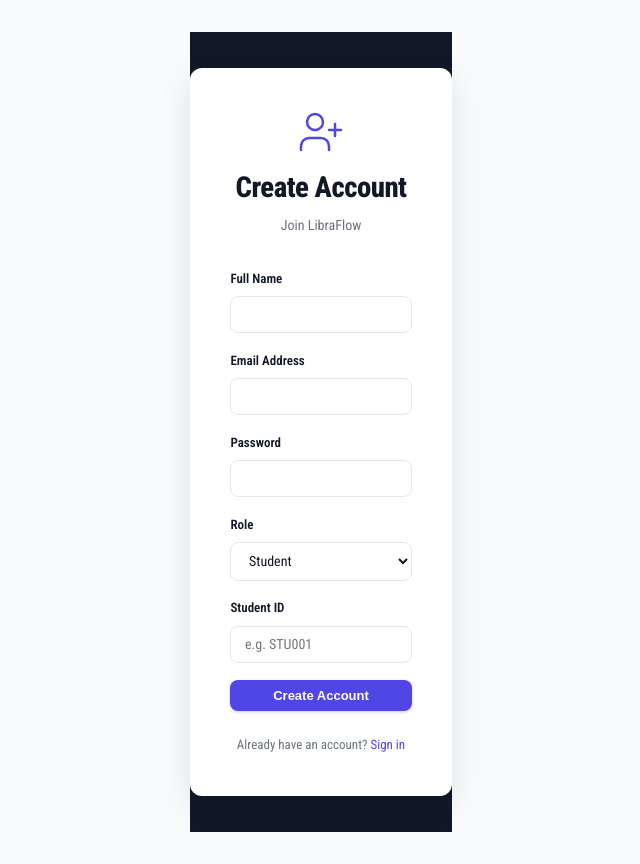
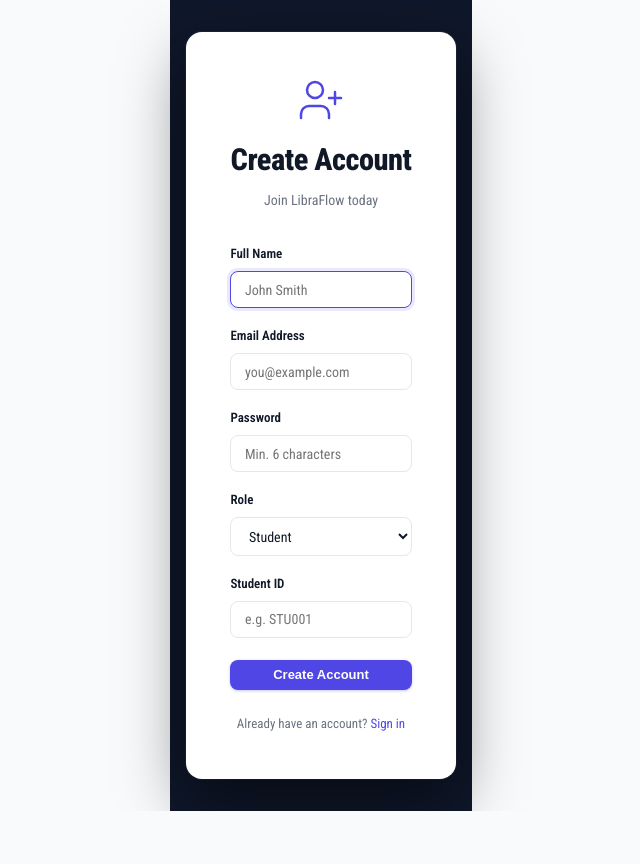
Before and after one commit to Aryankanani1/LibraFlow, a Flask app: page /register in a window 1280 px wide. Shown: the whole page, without its empty margins (319-959 px from the left). After the commit the page ends 811 px from the top, so only its background shows below. Run offline with Flask 3, Linux system fonts and the light colour scheme.

Commit message:
ui: fix auth pages — full screen background, wider card, dark flash messages

```diff
--- a/static/css/style.css
+++ b/static/css/style.css
@@ -334,28 +334,50 @@ a:hover { text-decoration: underline; }
 
 /* ── Auth pages ───────────────────────────────────────────────────────── */
 .auth-wrapper {
-  min-height: 100vh; display: flex;
-  align-items: center; justify-content: center;
-  background: #111827;
+  min-height: 100vh;
+  display: flex;
+  flex-direction: column;
+  align-items: center;
+  justify-content: center;
+  background: #0f172a;
+  padding: 2rem 1rem;
+  /* break out of main-content padding */
+  margin: -2rem -1.75rem;
+  gap: .75rem;
 }
+.auth-flash {
+  width: 100%;
+  max-width: 460px;
+}
+.auth-flash .alert {
+  background: rgba(255,255,255,.07);
+  border: 1px solid rgba(255,255,255,.12);
+  border-left: 3px solid rgba(255,255,255,.3);
+  color: #e2e8f0;
+}
+.auth-flash .alert-success { border-left-color: #4ade80; }
+.auth-flash .alert-danger  { border-left-color: #f87171; }
+.auth-flash .alert-warning { border-left-color: #fbbf24; }
 .auth-card {
-  background: var(--surface); border-radius: var(--radius-lg);
-  padding: 2.5rem; width: 100%; max-width: 430px;
-  box-shadow: var(--shadow-lg);
+  background: var(--surface);
+  border-radius: 16px;
+  padding: 2.75rem;
+  width: 100%;
+  max-width: 460px;
+  box-shadow: 0 24px 64px rgba(0,0,0,.5), 0 0 0 1px rgba(255,255,255,.06);
 }
 .auth-header { text-align: center; margin-bottom: 2rem; }
-.auth-icon   { font-size: 3rem; display: flex; justify-content: center; margin-bottom: .5rem; }
-.auth-header h1 { font-size: 1.8rem; font-weight: 800; margin: .5rem 0 .25rem; letter-spacing: -.5px; }
-.auth-header p  { color: var(--muted); }
+.auth-icon   { display: flex; justify-content: center; margin-bottom: .75rem; }
+.auth-header h1 { font-size: 1.9rem; font-weight: 800; margin: .25rem 0 .3rem; letter-spacing: -.5px; color: var(--text); }
+.auth-header p  { color: var(--muted); font-size: 14px; }
+.auth-divider {
+  display: flex; align-items: center; gap: .75rem;
+  margin: 1.5rem 0; color: var(--muted); font-size: 12px;
+}
+.auth-divider::before, .auth-divider::after {
+  content: ''; flex: 1; height: 1px; background: var(--border);
+}
 .auth-footer { text-align: center; margin-top: 1.5rem; color: var(--muted); font-size: 13px; }
-.demo-credentials {
-  margin-top: 1.25rem; padding: 1rem; background: var(--bg);
-  border-radius: var(--radius); font-size: 12px; color: var(--muted);
-  border: 1px dashed var(--border);
-}
-.demo-credentials p { margin-bottom: .3rem; }
-.demo-credentials strong { color: var(--text); }
-.demo-credentials code { background: #e2e8f0; padding: 1px 6px; border-radius: 4px; font-size: 11px; }
 
 /* ── Filter tabs ──────────────────────────────────────────────────────── */
 .filter-tabs { display: flex; gap: .4rem; margin-bottom: 1.1rem; flex-wrap: wrap; }
@@ -412,4 +434,6 @@ a:hover { text-decoration: underline; }
 @media (max-width: 480px) {
   .stats-grid, .stats-grid-5, .dashboard-grid { grid-template-columns: 1fr; }
   .main-content { padding: 1.25rem 1rem; }
+  .auth-wrapper { margin: -1.25rem -1rem; }
+  .auth-card { padding: 2rem 1.5rem; }
 }
--- a/templates/base.html
+++ b/templates/base.html
@@ -74,6 +74,7 @@
 {% endif %}
 
 <main class="main-content">
+  {% block flash_messages %}
   {% with messages = get_flashed_messages(with_categories=true) %}
     {% if messages %}
       <div class="flash-messages">
@@ -86,6 +87,7 @@
       </div>
     {% endif %}
   {% endwith %}
+  {% endblock %}
 
   {% block content %}{% endblock %}
 </main>
--- a/templates/register.html
+++ b/templates/register.html
@@ -1,27 +1,49 @@
 {% extends 'base.html' %}
-{% block title %}Register — LibraFlow{% endblock %}
+{% block title %}Create Account — LibraFlow{% endblock %}
+
+{% block flash_messages %}{% endblock %}
 
 {% block content %}
 <div class="auth-wrapper">
+
+  {% with messages = get_flashed_messages(with_categories=true) %}
+    {% if messages %}
+      <div class="auth-flash">
+        {% for category, message in messages %}
+          <div class="alert alert-{{ category }}">
+            {% if category == 'success' %}<i data-lucide="check-circle"></i>
+            {% elif category == 'danger' %}<i data-lucide="x-circle"></i>
+            {% elif category == 'warning' %}<i data-lucide="alert-triangle"></i>
+            {% else %}<i data-lucide="info"></i>{% endif %}
+            {{ message }}
+          </div>
+        {% endfor %}
+      </div>
+    {% endif %}
+  {% endwith %}
+
   <div class="auth-card">
     <div class="auth-header">
-      <span class="auth-icon"><i data-lucide="user-plus"></i></span>
+      <div class="auth-icon"><i data-lucide="user-plus"></i></div>
       <h1>Create Account</h1>
-      <p>Join LibraFlow</p>
+      <p>Join LibraFlow today</p>
     </div>
 
     <form method="POST" action="{{ url_for('auth.register') }}">
       <div class="form-group">
         <label for="name">Full Name</label>
-        <input type="text" id="name" name="name" class="form-input" required>
+        <input type="text" id="name" name="name" class="form-input"
+               placeholder="John Smith" required autofocus>
       </div>
       <div class="form-group">
         <label for="email">Email Address</label>
-        <input type="email" id="email" name="email" class="form-input" required>
+        <input type="email" id="email" name="email" class="form-input"
+               placeholder="you@example.com" required>
       </div>
       <div class="form-group">
         <label for="password">Password</label>
-        <input type="password" id="password" name="password" class="form-input" required minlength="6">
+        <input type="password" id="password" name="password" class="form-input"
+               placeholder="Min. 6 characters" required minlength="6">
       </div>
       <div class="form-group">
         <label for="role">Role</label>
@@ -32,19 +54,24 @@
       </div>
       <div class="form-group" id="student-id-group">
         <label for="student_id">Student ID</label>
-        <input type="text" id="student_id" name="student_id" class="form-input" placeholder="e.g. STU001">
+        <input type="text" id="student_id" name="student_id" class="form-input"
+               placeholder="e.g. STU001">
       </div>
       <div class="form-group" id="employee-id-group" style="display:none">
         <label for="employee_id">Employee ID</label>
-        <input type="text" id="employee_id" name="employee_id" class="form-input" placeholder="e.g. EMP001">
+        <input type="text" id="employee_id" name="employee_id" class="form-input"
+               placeholder="e.g. EMP001">
       </div>
-      <button type="submit" class="btn btn-primary btn-block">Create Account</button>
+      <button type="submit" class="btn btn-primary btn-block" style="margin-top:.25rem">
+        Create Account
+      </button>
     </form>
 
     <div class="auth-footer">
-      <p>Already have an account? <a href="{{ url_for('auth.login') }}">Sign in</a></p>
+      Already have an account? <a href="{{ url_for('auth.login') }}">Sign in</a>
     </div>
   </div>
+
 </div>
 
 <script>
```
Also changed, not shown: templates/login.html (+31 -8 lines).
